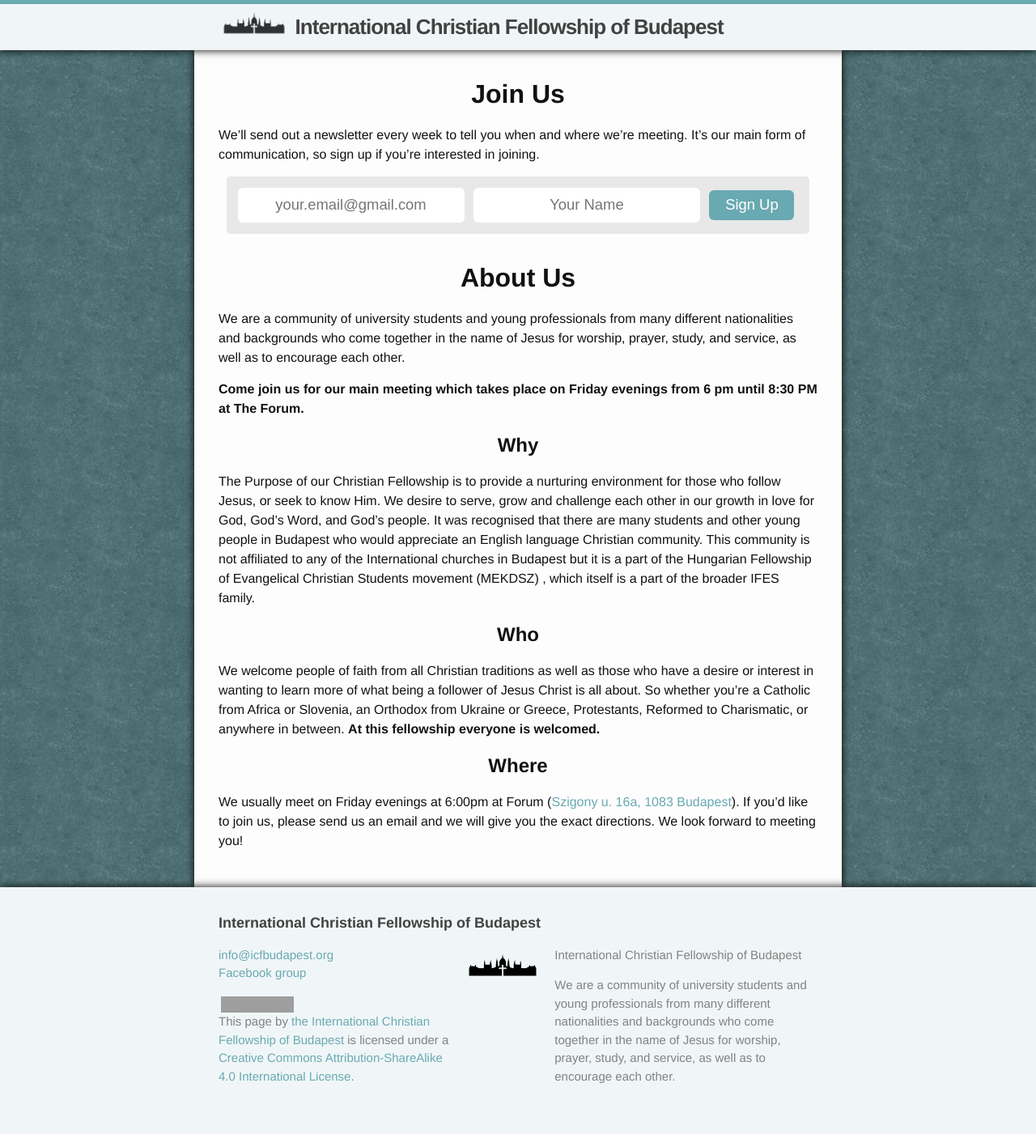
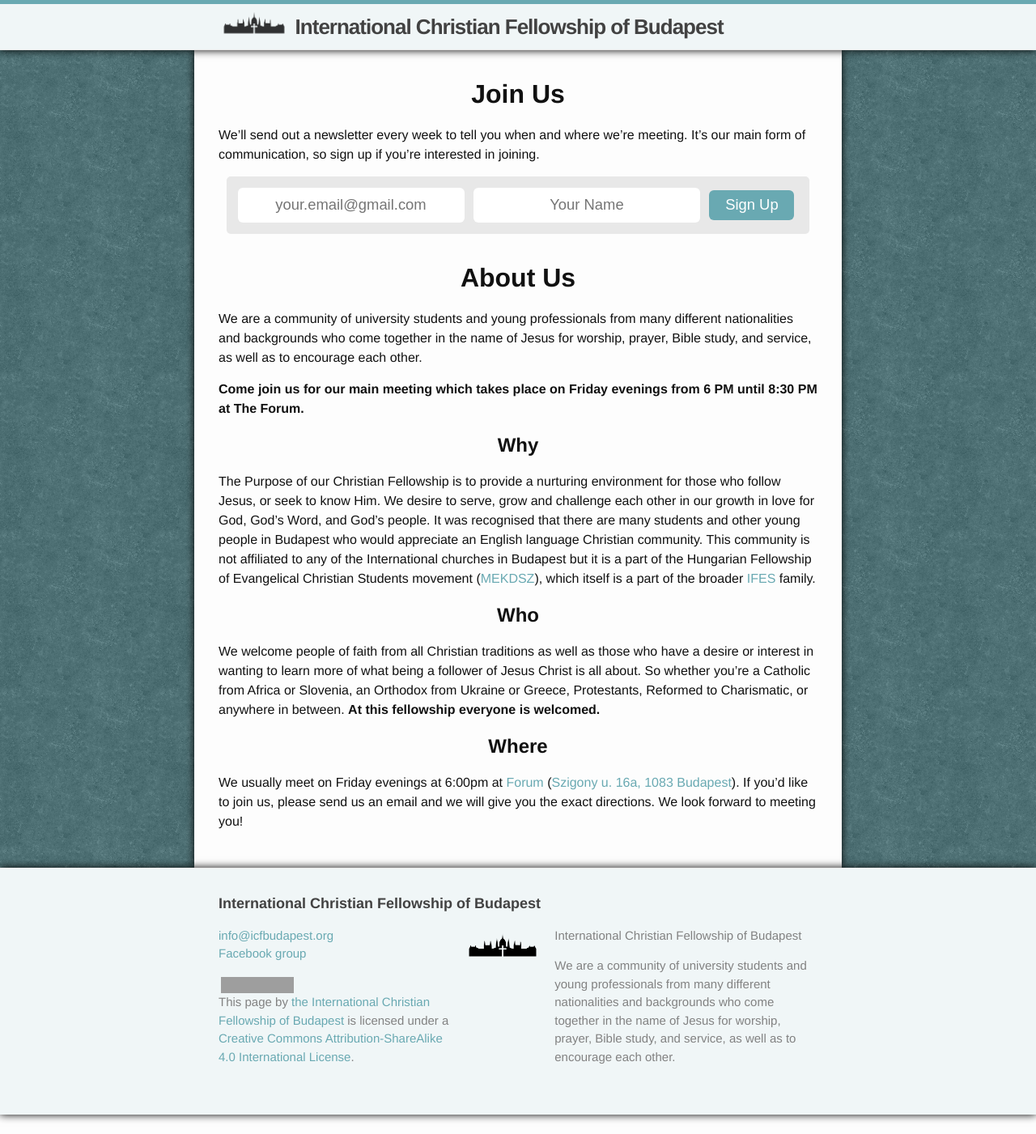
Before and after one commit to sionleroux/icfbudapest.org, a Jekyll site: the page built from index.md, in a window 1280 px wide. Shown: the whole page at 81% size. Built offline with Jekyll 4.4.1, drawn with Linux system fonts in a browser that asks for light colours; some of the changed lines change nothing that is shown; grey boxes are pictures that could not be loaded.

Commit message:
linking update
Made small changes and created couple of links.

```diff
--- a/_config.yml
+++ b/_config.yml
@@ -3,7 +3,7 @@ title: International Christian Fellowship of Budapest
 email: info@icfbudapest.org
 facebook: https://www.facebook.com/groups/2231582506
 description: > # this means to ignore newlines until "baseurl:"
-  We are a community of university students and young professionals from many different nationalities and backgrounds who come together in the name of Jesus for worship, prayer, study, and service, as well as to encourage each other.
+  We are a community of university students and young professionals from many different nationalities and backgrounds who come together in the name of Jesus for worship, prayer, Bible study, and service, as well as to encourage each other.
 baseurl: "" # the subpath of your site, e.g. /blog
 url: "http://icfbudapest.org" # the base hostname & protocol for your site
 timezone: Europe/Budapest
--- a/index.md
+++ b/index.md
@@ -18,8 +18,7 @@ About Us
 {{ site.description }}
 
 **Come join us for our main meeting which takes place on Friday evenings
-from 6 pm until 8:30 PM at <span title="Szigony u. 16a, 1083
-Budapest">The Forum</span>.**
+from 6 PM until 8:30 PM at <span title="Szigony u. 16a, 1083 Budapest">The Forum</span>.**
 
 Why
 ---
@@ -30,8 +29,8 @@ God's Word, and God's people.  It was recognised that there are many
 students and other young people in Budapest who would appreciate an
 English language Christian community.  This community is not affiliated
 to any of the International churches in Budapest but it is a part of the
-Hungarian Fellowship of Evangelical Christian Students movement (MEKDSZ)
-, which itself is a part of the broader IFES family.
+Hungarian Fellowship of Evangelical Christian Students movement ([MEKDSZ](http://mekdsz.hu)),
+which itself is a part of the broader [IFES](http://www.ifesworld.org) family.
 
 Who
 ---
@@ -44,6 +43,6 @@ Protestants, Reformed to Charismatic, or anywhere in between.
 
 Where
 -----
-We usually meet on Friday evenings at 6:00pm at Forum ([Szigony u. 16a, 1083 Budapest](https://goo.gl/maps/PJnoKsb26z92)).
+We usually meet on Friday evenings at 6:00pm at [Forum](https://www.facebook.com/theForumBudapest) ([Szigony u. 16a, 1083 Budapest](https://goo.gl/maps/PJnoKsb26z92)).
 If you'd like to join us, please send us an email and we will give you
 the exact directions.  We look forward to meeting you!
```
